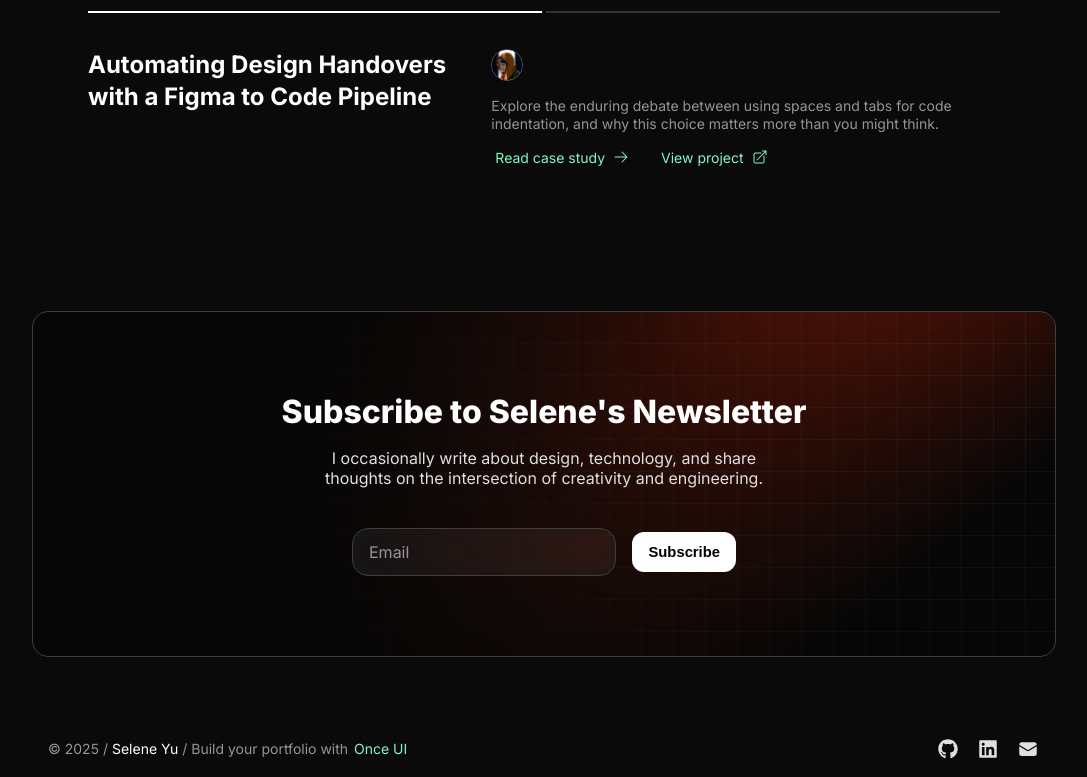
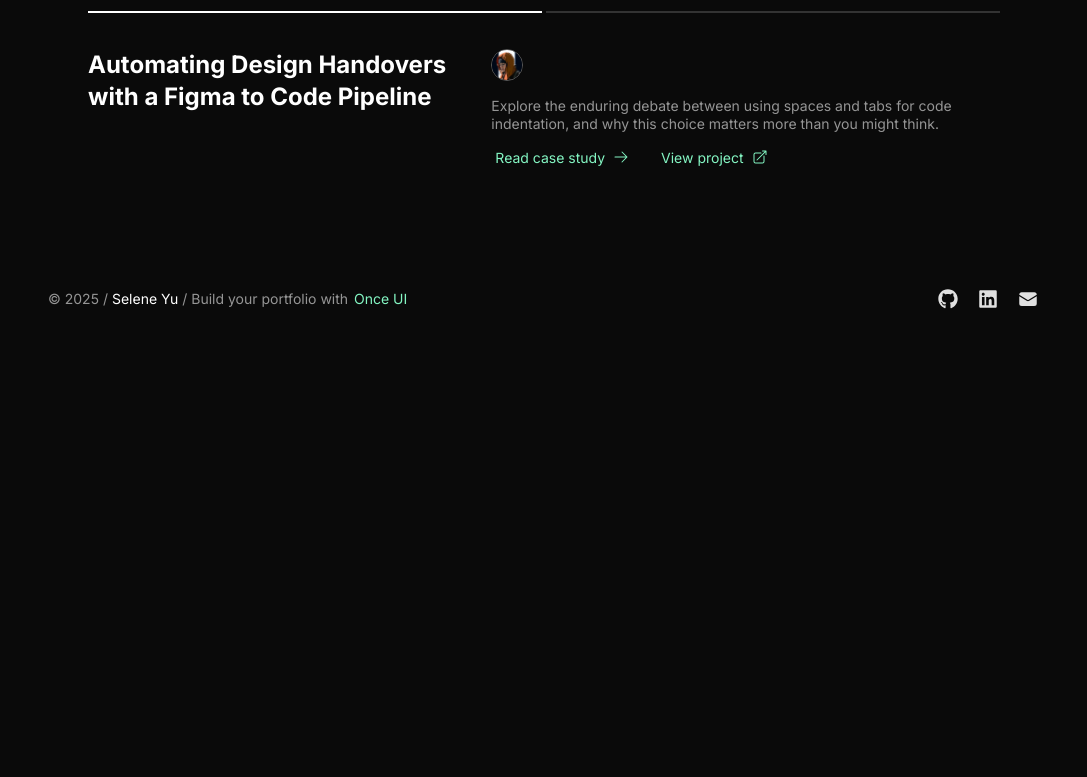
Before and after one commit to yeongungod/unifolio, a Next.js app: page / in a window 1280 px wide. Shown: the part 2902-3679 px from the top of the page, without its empty margins (96-1183 px from the left). After the commit the page ends 3229 px from the top, so only its background shows below. Built offline with nearby package versions, Linux system fonts and the light colour scheme.

Commit message:
subcribe 지움

```diff
--- a/src/app/blog/page.tsx
+++ b/src/app/blog/page.tsx
@@ -1,5 +1,5 @@
 import { Column, Flex, Heading } from "@/once-ui/components";
-import { Mailchimp } from "@/components";
+// import { Mailchimp } from "@/components";
 import { Posts } from "@/components/blog/Posts";
 import { baseURL } from "@/app/resources";
 import { blog, person, newsletter } from "@/app/resources/content";
--- a/src/app/page.tsx
+++ b/src/app/page.tsx
@@ -5,7 +5,7 @@ import { Projects } from "@/components/work/Projects";
 
 import { baseURL, routes } from "@/app/resources";
 import { home, about, person, newsletter } from "@/app/resources/content";
-import { Mailchimp } from "@/components";
+// import { Mailchimp } from "@/components";
 import { Posts } from "@/components/blog/Posts";
 
 export async function generateMetadata() {
@@ -113,7 +113,6 @@ export default function Home() {
         </Flex>
       )}
       <Projects range={[2]} />
-      {newsletter.display && <Mailchimp newsletter={newsletter} />}
     </Column>
   );
 }
--- a/src/components/index.ts
+++ b/src/components/index.ts
@@ -1,6 +1,6 @@
 export { Header } from "@/components/Header";
 export { Footer } from "@/components/Footer";
-export { Mailchimp } from "@/components/Mailchimp";
+// export { Mailchimp } from "@/components/Mailchimp";
 export { ProjectCard } from "@/components/ProjectCard";
 export { HeadingLink } from "@/components/HeadingLink";
 export { RouteGuard } from "@/components/RouteGuard";
```
Also changed, not shown: 1 other file (tests, documents, lock files or other folders).
